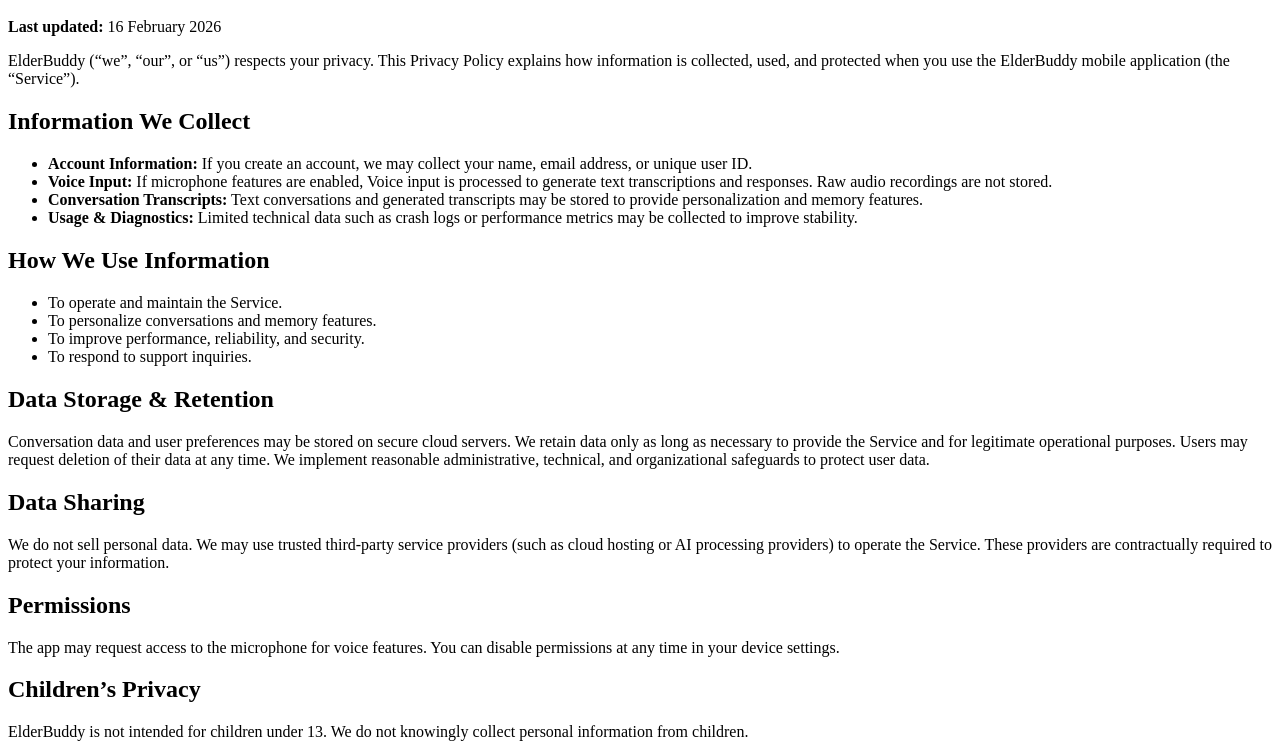
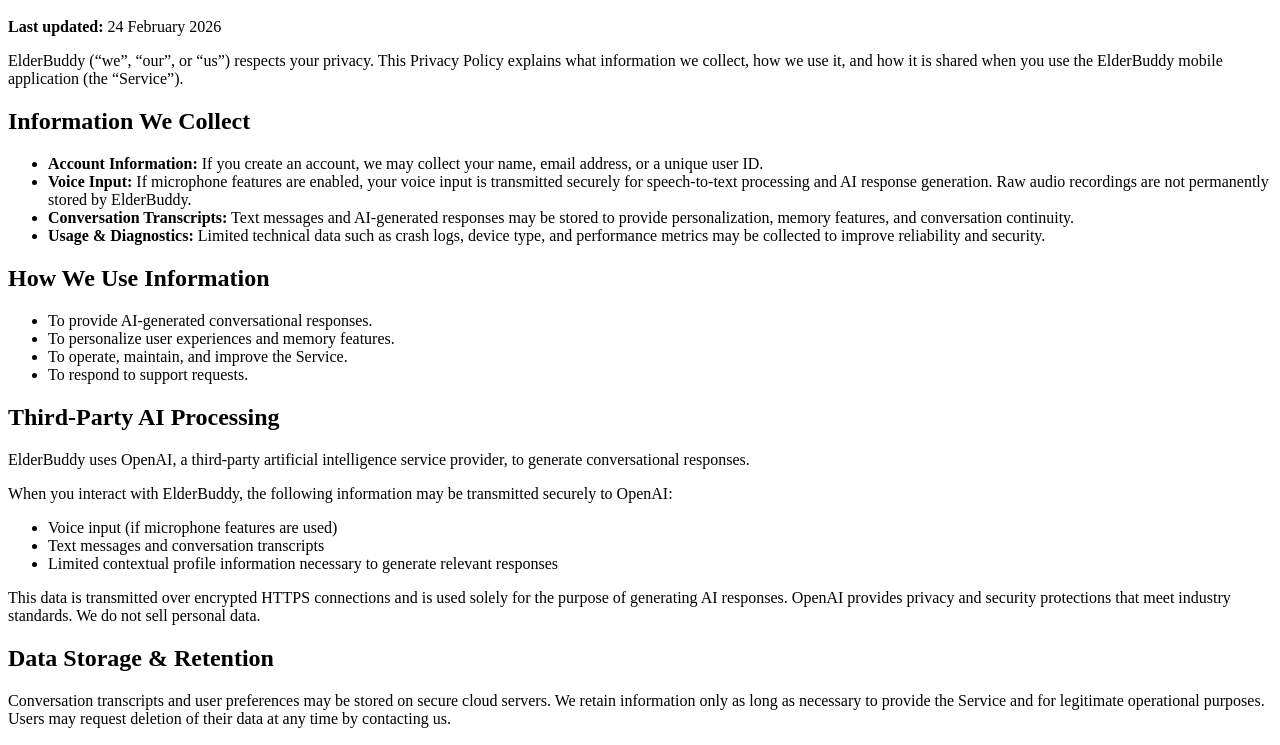
Before and after one commit to Siddarth-Gupta/elderbuddy-privacy, a plain HTML site: page index.html in a window 1280 px wide. Shown: the part 48-793 px from the top of the page. Drawn offline with Linux system fonts and the light colour scheme.

Commit message:
Update index.html

```diff
--- a/index.html
+++ b/index.html
@@ -1,58 +1,79 @@
 <h1>ElderBuddy Privacy Policy</h1>
-<p><strong>Last updated:</strong> 16 February 2026</p>
+<p><strong>Last updated:</strong> 24 February 2026</p>
 
 <p>
 ElderBuddy (“we”, “our”, or “us”) respects your privacy. This Privacy Policy explains
-how information is collected, used, and protected when you use the ElderBuddy mobile application (the “Service”).
+what information we collect, how we use it, and how it is shared when you use the ElderBuddy mobile application (the “Service”).
 </p>
 
 <h2>Information We Collect</h2>
 <ul>
-  <li><strong>Account Information:</strong> If you create an account, we may collect your name, email address, or unique user ID.</li>
-  <li><strong>Voice Input:</strong> If microphone features are enabled, Voice input is processed to generate text transcriptions and responses. Raw audio recordings are not stored.</li>
-  <li><strong>Conversation Transcripts:</strong> Text conversations and generated transcripts may be stored to provide personalization and memory features.</li>
-  <li><strong>Usage & Diagnostics:</strong> Limited technical data such as crash logs or performance metrics may be collected to improve stability.</li>
+  <li><strong>Account Information:</strong> If you create an account, we may collect your name, email address, or a unique user ID.</li>
+
+  <li><strong>Voice Input:</strong> If microphone features are enabled, your voice input is transmitted securely for speech-to-text processing and AI response generation. Raw audio recordings are not permanently stored by ElderBuddy.</li>
+
+  <li><strong>Conversation Transcripts:</strong> Text messages and AI-generated responses may be stored to provide personalization, memory features, and conversation continuity.</li>
+
+  <li><strong>Usage & Diagnostics:</strong> Limited technical data such as crash logs, device type, and performance metrics may be collected to improve reliability and security.</li>
 </ul>
 
 <h2>How We Use Information</h2>
 <ul>
-  <li>To operate and maintain the Service.</li>
-  <li>To personalize conversations and memory features.</li>
-  <li>To improve performance, reliability, and security.</li>
-  <li>To respond to support inquiries.</li>
+  <li>To provide AI-generated conversational responses.</li>
+  <li>To personalize user experiences and memory features.</li>
+  <li>To operate, maintain, and improve the Service.</li>
+  <li>To respond to support requests.</li>
 </ul>
+
+<h2>Third-Party AI Processing</h2>
+<p>
+ElderBuddy uses OpenAI, a third-party artificial intelligence service provider, to generate conversational responses.
+</p>
+
+<p>
+When you interact with ElderBuddy, the following information may be transmitted securely to OpenAI:
+</p>
+
+<ul>
+  <li>Voice input (if microphone features are used)</li>
+  <li>Text messages and conversation transcripts</li>
+  <li>Limited contextual profile information necessary to generate relevant responses</li>
+</ul>
+
+<p>
+This data is transmitted over encrypted HTTPS connections and is used solely for the purpose of generating AI responses.
+OpenAI provides privacy and security protections that meet industry standards.
+We do not sell personal data.
+</p>
 
 <h2>Data Storage & Retention</h2>
 <p>
-Conversation data and user preferences may be stored on secure cloud servers.
-We retain data only as long as necessary to provide the Service and for legitimate operational purposes.
-Users may request deletion of their data at any time.
-We implement reasonable administrative, technical, and organizational safeguards to protect user data.
+Conversation transcripts and user preferences may be stored on secure cloud servers.
+We retain information only as long as necessary to provide the Service and for legitimate operational purposes.
+Users may request deletion of their data at any time by contacting us.
 </p>
 
 <h2>Data Sharing</h2>
 <p>
-We do not sell personal data. We may use trusted third-party service providers
-(such as cloud hosting or AI processing providers) to operate the Service.
-These providers are contractually required to protect your information.
+We do not sell personal data.
+We share data only with trusted service providers necessary to operate the Service, including OpenAI (AI processing) and cloud hosting providers.
+These providers are contractually required to safeguard personal information.
 </p>
 
 <h2>Permissions</h2>
 <p>
-The app may request access to the microphone for voice features.
-You can disable permissions at any time in your device settings.
+The app may request access to the microphone to enable voice interaction.
+You may disable permissions at any time through your device settings.
 </p>
 
 <h2>Children’s Privacy</h2>
 <p>
-ElderBuddy is not intended for children under 13. We do not knowingly collect
-personal information from children.
+ElderBuddy is not intended for children under 13. We do not knowingly collect personal information from children.
 </p>
 
 <h2>Your Rights</h2>
 <p>
-You may request access to, correction of, or deletion of your data
-by contacting us at the email below.
+You may request access to, correction of, or deletion of your personal information by contacting us at the email below.
 </p>
 
 <h2>Changes to This Policy</h2>
```
